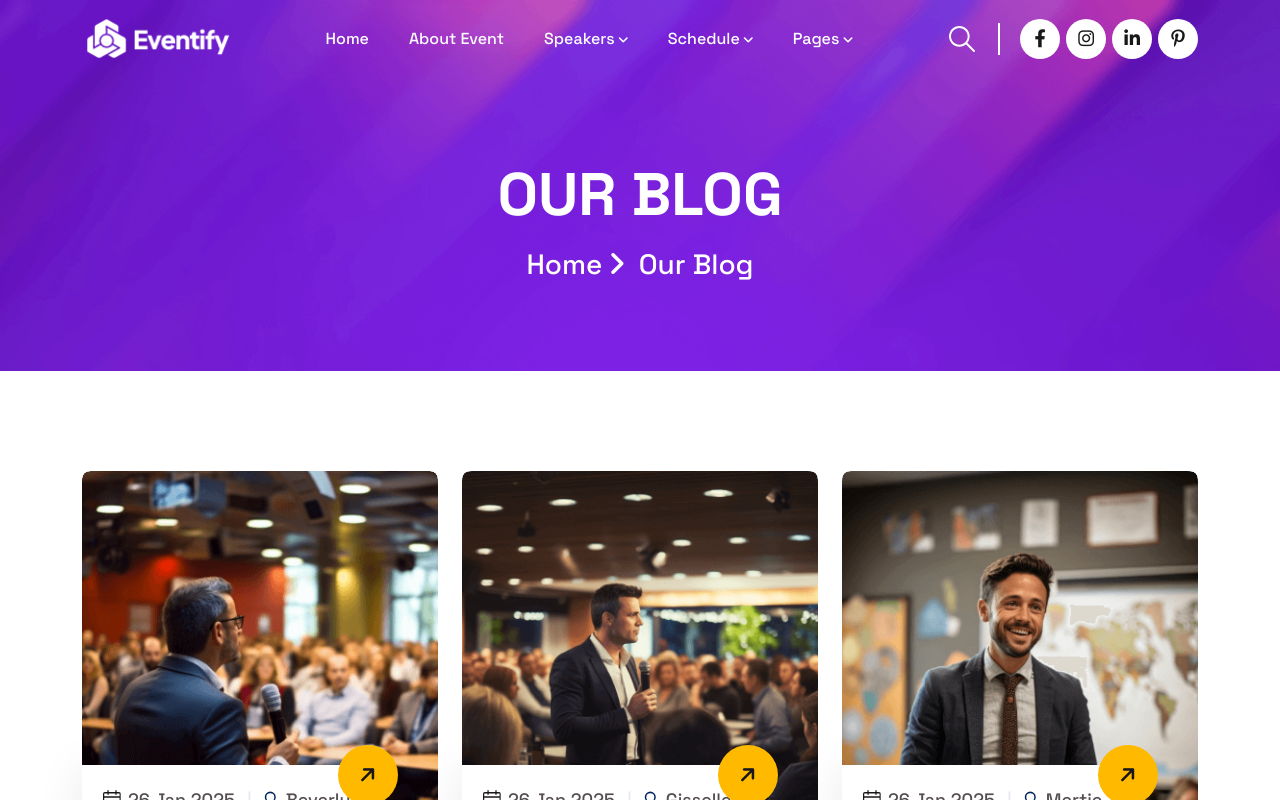
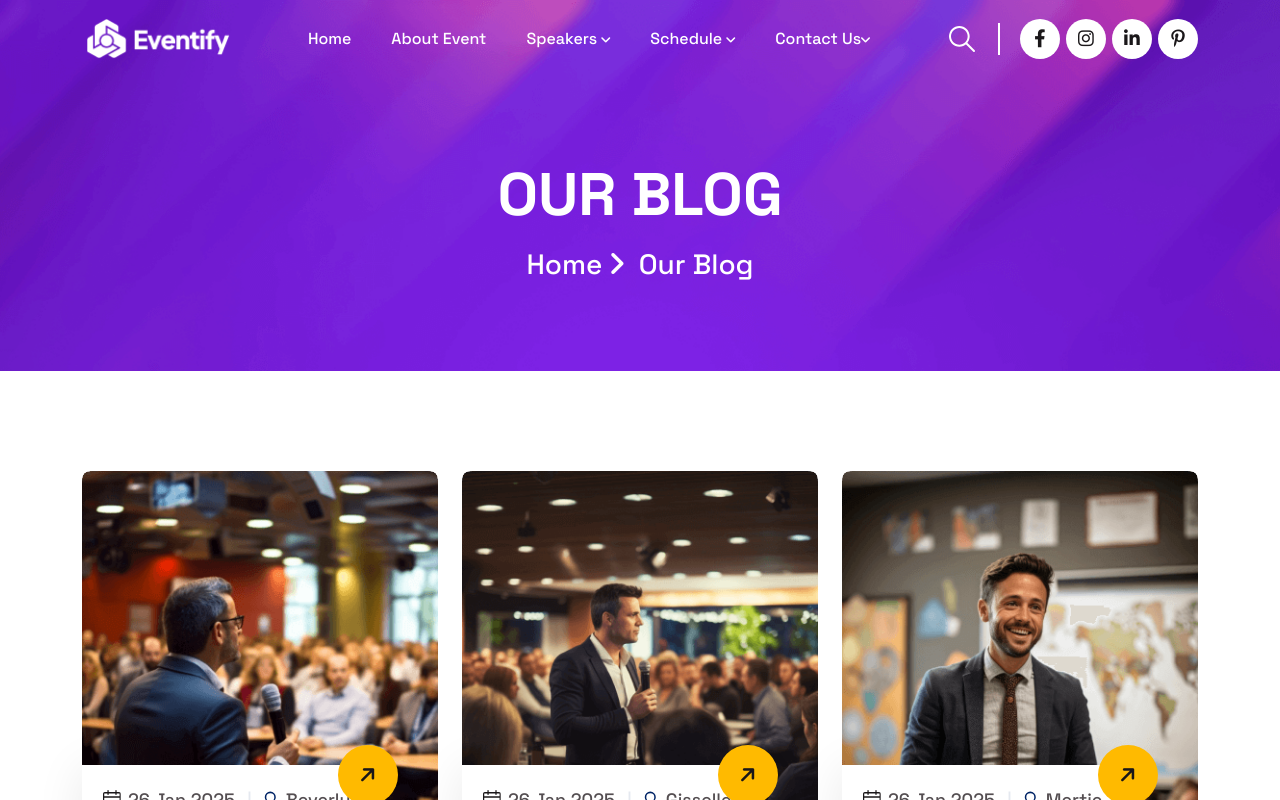
Before and after one commit to slsuyel/events-manage, a Next.js app: page /blog in a window 1280 px wide. Shown: the top 800 px of the page. Built offline with nearby package versions, Linux system fonts and the light colour scheme.

Commit message:
remvoe more links

```diff
--- a/components/layout/header/Header1.tsx
+++ b/components/layout/header/Header1.tsx
@@ -156,10 +156,9 @@ export default function Header1({ scroll, isMobileMenu, handleMobileMenu, isSear
 											</li>
 
 											<li>
-												<Link href="/#">Pages <i className="fa-solid fa-angle-down" /></Link>
+												  <Link href="/#">Contact Us<i className="fa-solid fa-angle-down" /></Link>
 												<ul className="dropdown-padding">
-													<li><Link href="/memories">Our Memories</Link></li>
-													<li><Link href="/pricing-plan">Pricing Plan</Link></li>
+
 													<li><Link href="/faq">FAQ,s</Link></li>
 													<li><Link href="/contact">Contact Us</Link></li>
 												</ul>
--- a/components/layout/header/Header10.tsx
+++ b/components/layout/header/Header10.tsx
@@ -155,10 +155,9 @@ export default function Header10({ scroll, isMobileMenu, handleMobileMenu, isSea
 											</li>
 
 											<li>
-												<Link href="/#">Pages <i className="fa-solid fa-angle-down" /></Link>
+												  <Link href="/#">Contact Us<i className="fa-solid fa-angle-down" /></Link>
 												<ul className="dropdown-padding">
-													<li><Link href="/memories">Our Memories</Link></li>
-													<li><Link href="/pricing-plan">Pricing Plan</Link></li>
+
 													<li><Link href="/faq">FAQ,s</Link></li>
 													<li><Link href="/contact">Contact Us</Link></li>
 												</ul>
--- a/components/layout/header/Header2.tsx
+++ b/components/layout/header/Header2.tsx
@@ -178,10 +178,9 @@ export default function Header2({ scroll, isMobileMenu, handleMobileMenu, isSear
 											</li>
 
 											<li>
-												<Link href="/#">Pages <i className="fa-solid fa-angle-down" /></Link>
+												  <Link href="/#">Contact Us<i className="fa-solid fa-angle-down" /></Link>
 												<ul className="dropdown-padding">
-													<li><Link href="/memories">Our Memories</Link></li>
-													<li><Link href="/pricing-plan">Pricing Plan</Link></li>
+
 													<li><Link href="/faq">FAQ,s</Link></li>
 													<li><Link href="/contact">Contact Us</Link></li>
 												</ul>
--- a/components/layout/header/Header3.tsx
+++ b/components/layout/header/Header3.tsx
@@ -168,10 +168,9 @@ export default function Header3({ scroll, isMobileMenu, handleMobileMenu, isSear
 											</li>
 
 											<li>
-												<Link href="/#">Pages <i className="fa-solid fa-angle-down" /></Link>
+												  <Link href="/#">Contact Us<i className="fa-solid fa-angle-down" /></Link>
 												<ul className="dropdown-padding">
-													<li><Link href="/memories">Our Memories</Link></li>
-													<li><Link href="/pricing-plan">Pricing Plan</Link></li>
+
 													<li><Link href="/faq">FAQ,s</Link></li>
 													<li><Link href="/contact">Contact Us</Link></li>
 												</ul>
--- a/components/layout/header/Header4.tsx
+++ b/components/layout/header/Header4.tsx
@@ -155,10 +155,9 @@ export default function Header4({ scroll, isMobileMenu, handleMobileMenu, isSear
 											</li>
 
 											<li>
-												<Link href="/#">Pages <i className="fa-solid fa-angle-down" /></Link>
+												  <Link href="/#">Contact Us<i className="fa-solid fa-angle-down" /></Link>
 												<ul className="dropdown-padding">
-													<li><Link href="/memories">Our Memories</Link></li>
-													<li><Link href="/pricing-plan">Pricing Plan</Link></li>
+
 													<li><Link href="/faq">FAQ,s</Link></li>
 													<li><Link href="/contact">Contact Us</Link></li>
 												</ul>
--- a/components/layout/header/Header5.tsx
+++ b/components/layout/header/Header5.tsx
@@ -165,10 +165,9 @@ export default function Header5({ scroll, isMobileMenu, handleMobileMenu, isSear
 											</li>
 
 											<li>
-												<Link href="/#">Pages <i className="fa-solid fa-angle-down" /></Link>
+												  <Link href="/#">Contact Us<i className="fa-solid fa-angle-down" /></Link>
 												<ul className="dropdown-padding">
-													<li><Link href="/memories">Our Memories</Link></li>
-													<li><Link href="/pricing-plan">Pricing Plan</Link></li>
+
 													<li><Link href="/faq">FAQ,s</Link></li>
 													<li><Link href="/contact">Contact Us</Link></li>
 												</ul>
--- a/components/layout/header/Header6.tsx
+++ b/components/layout/header/Header6.tsx
@@ -155,10 +155,9 @@ export default function Header6({ scroll, isMobileMenu, handleMobileMenu, isSear
 											</li>
 
 											<li>
-												<Link href="/#">Pages <i className="fa-solid fa-angle-down" /></Link>
+												  <Link href="/#">Contact Us<i className="fa-solid fa-angle-down" /></Link>
 												<ul className="dropdown-padding">
-													<li><Link href="/memories">Our Memories</Link></li>
-													<li><Link href="/pricing-plan">Pricing Plan</Link></li>
+
 													<li><Link href="/faq">FAQ,s</Link></li>
 													<li><Link href="/contact">Contact Us</Link></li>
 												</ul>
--- a/components/layout/header/Header7.tsx
+++ b/components/layout/header/Header7.tsx
@@ -160,10 +160,9 @@ export default function Header7({ scroll, isMobileMenu, handleMobileMenu, isSear
 												</ul>
 											</li>
 
-											<li><Link href="/#">Pages <i className="fa-solid fa-angle-down" /></Link>
+											<li>  <Link href="/#">Contact Us<i className="fa-solid fa-angle-down" /></Link>
 												<ul className="dropdown-padding">
-													<li><Link href="/memories">Our Memories</Link></li>
-													<li><Link href="/pricing-plan">Pricing Plan</Link></li>
+
 													<li><Link href="/faq">FAQ,s</Link></li>
 													<li><Link href="/contact">Contact Us</Link></li>
 												</ul>
--- a/components/layout/header/Header8.tsx
+++ b/components/layout/header/Header8.tsx
@@ -179,10 +179,9 @@ export default function Header9({ scroll, isMobileMenu, handleMobileMenu, isSear
 											</li>
 
 											<li>
-												<Link href="/#">Pages <i className="fa-solid fa-angle-down" /></Link>
+												  <Link href="/#">Contact Us<i className="fa-solid fa-angle-down" /></Link>
 												<ul className="dropdown-padding">
-													<li><Link href="/memories">Our Memories</Link></li>
-													<li><Link href="/pricing-plan">Pricing Plan</Link></li>
+
 													<li><Link href="/faq">FAQ,s</Link></li>
 													<li><Link href="/contact">Contact Us</Link></li>
 												</ul>
--- a/components/layout/header/Header9.tsx
+++ b/components/layout/header/Header9.tsx
@@ -155,10 +155,9 @@ export default function Header9({ scroll, isMobileMenu, handleMobileMenu, isSear
 											</li>
 
 											<li>
-												<Link href="/#">Pages <i className="fa-solid fa-angle-down" /></Link>
+												  <Link href="/#">Contact Us<i className="fa-solid fa-angle-down" /></Link>
 												<ul className="dropdown-padding">
-													<li><Link href="/memories">Our Memories</Link></li>
-													<li><Link href="/pricing-plan">Pricing Plan</Link></li>
+
 													<li><Link href="/faq">FAQ,s</Link></li>
 													<li><Link href="/contact">Contact Us</Link></li>
 												</ul>
```
